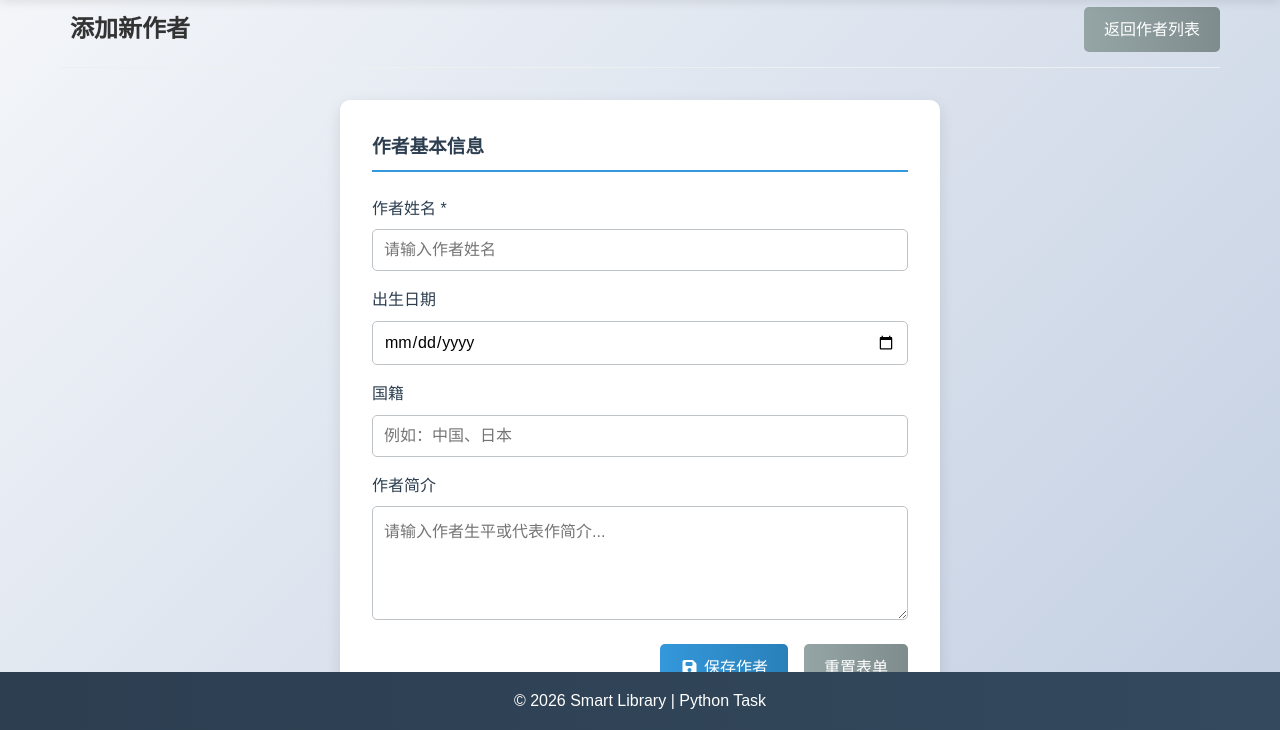
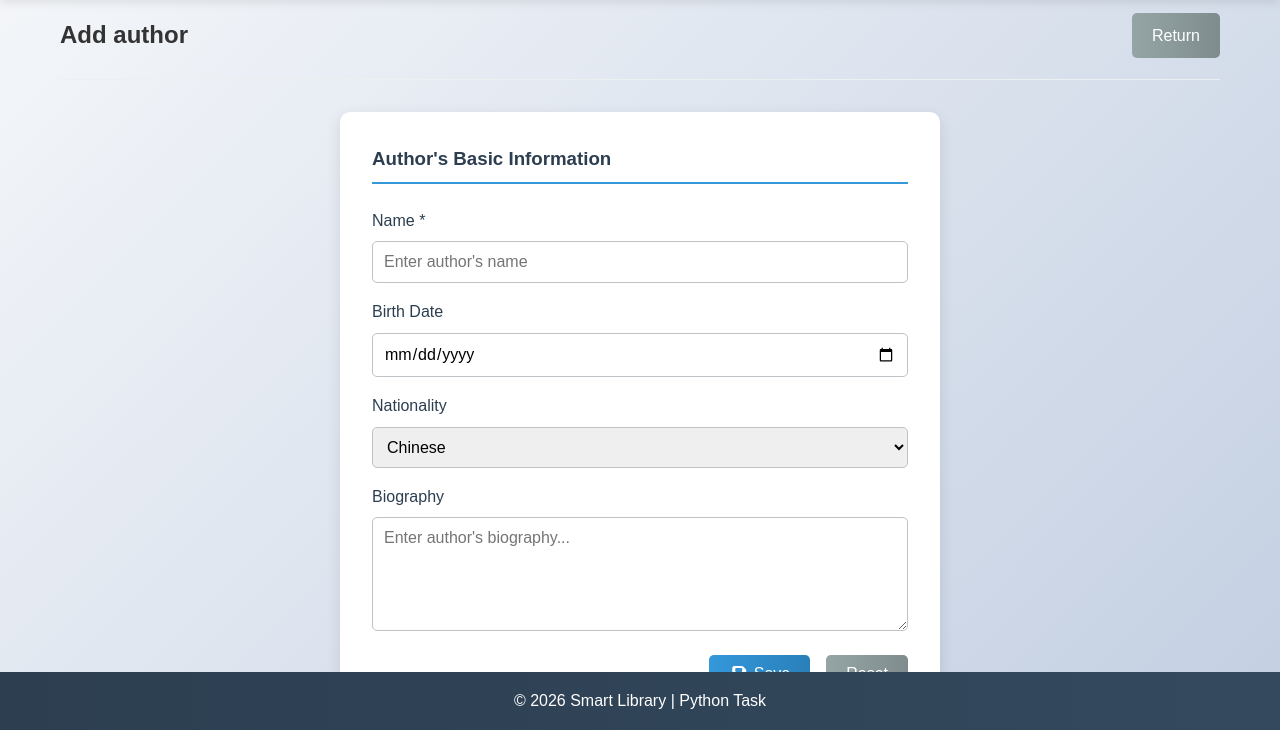
Before and after one commit to PURESUN-OYLY/pyhmk_db, a Flask app: page /add-author in a window 1280 px wide. Shown: the part 70-800 px from the top of the page. Run offline with Flask 3, Linux system fonts and the light colour scheme; some libraries are stand-ins or nearby versions.

Commit message:
Finish page Authors edit and add, add new toast

```diff
--- a/app.py
+++ b/app.py
@@ -118,7 +118,7 @@ def add_book():
     languages = Language.query.all()
 
     if request.method == 'POST':
-        # 表单验证
+        # Validate form data
         errors = []
         title = request.form['title'].strip()
         author_id = request.form['author_id']
@@ -143,7 +143,7 @@ def add_book():
                                    languages=languages,
                                    errors=errors)
 
-        # 创建书籍
+        # Create book instance
         try:
             book = Book(
                 title=title,
@@ -179,26 +179,26 @@ def add_book():
 
     return render_template('add_book.html', authors=authors, categories=categories, cover_types=cover_types, languages=languages)
 
-# 添加作者表单
+# add author form
 @app.route('/add-author', methods=['GET', 'POST'])
 def add_author():
     if request.method == 'POST':
         errors = []
         name = request.form['name'].strip()
         birth_date_str = request.form['birth_date']
-        country = request.form['country'].strip()
+        nationality_id = request.form['nationality_id'].strip()
         biography = request.form['biography'].strip()
 
         if not name:
-            errors.append('作者姓名不能为空')
+            errors.append('Author name cannot be empty')
 
-        # 处理日期格式转换
+        # Process birth date
         birth_date = None
         if birth_date_str:
             try:
                 birth_date = datetime.strptime(birth_date_str, '%Y-%m-%d').date()
             except ValueError:
-                errors.append('出生日期格式不正确')
+                errors.append('Invalid birth date format')
 
         if errors:
             return render_template('add_author.html', errors=errors)
@@ -207,25 +207,25 @@ def add_author():
             author = Author(
                 name=name,
                 birth_date=birth_date,
-                country=country,
+                nationality_id=nationality_id,
                 biography=biography
             )
             db.session.add(author)
             db.session.commit()
-            flash('作者添加成功！', 'success')
-            return redirect(url_for('index'))
+            flash('Author added successfully!', 'success')
+            return redirect(url_for('list_authors'))
+
         except Exception as e:
             db.session.rollback()
-            errors.append(f'添加失败：{str(e)}')
+            errors.append(f'Add author failed: {str(e)}')
             return render_template('add_author.html', errors=errors)
 
-    return render_template('add_author.html')
+    return render_template('add_author.html', nationalities=Language.query.all())
 
 # List authors page
 @app.route('/authors')
 def list_authors():
-    authors = Author.query.all()
-    return render_template('authors.html', authors=authors)
+    return render_template('authors.html', authors=Author.query.all())
 
 # Edit author page
 @app.route('/edit-author/<int:author_id>', methods=['GET', 'POST'])
@@ -234,22 +234,22 @@ def edit_author(author_id):
     if request.method == 'POST':
         author.name = request.form['name'].strip()
         birth_date_str = request.form['birth_date']
-        author.country = request.form['country'].strip()
+        author.nationality_id = int(request.form['nationality_id'].strip())
         author.biography = request.form['biography'].strip()
 
         if birth_date_str:
             try:
                 author.birth_date = datetime.strptime(birth_date_str, '%Y-%m-%d').date()
             except ValueError:
-                return render_template('edit_author.html', author=author, errors=['日期格式错误'])
+                return render_template('edit_author.html', author=author, errors=['Invalid birth date format'])
         else:
             author.birth_date = None
 
         db.session.commit()
-        flash('作者信息更新成功！', 'success')
+        flash('Author updated successfully!', 'success')
         return redirect(url_for('list_authors'))
 
-    return render_template('edit_author.html', author=author)
+    return render_template('edit_author.html', author=author, nationalities=Language.query.all())
 
 # Delete author page
 @app.route('/delete-author/<int:author_id>', methods=['GET', 'POST'])
--- a/templates/add_author.html
+++ b/templates/add_author.html
@@ -4,50 +4,44 @@
 
 {% block content %}
 <section class="page-header">
-    <h1 style="padding: 10px;">添加新作者</h1>
-    <a href="{{ url_for('list_authors') }}" class="btn btn-secondary">返回作者列表</a>
+    <h1 class="main_title">Add author</h1>
+    <a href="javascript:history.back()" class="btn btn-secondary">Return</a>
 </section>
-
-{% if errors %}
-<div class="alert alert-danger">
-    <ul>
-        {% for error in errors %}
-        <li>{{ error }}</li>
-        {% endfor %}
-    </ul>
-</div>
-{% endif %}
 
 <form method="POST" class="add-book-form" style="max-width: 600px; margin: 0 auto;">
     <div class="form-section">
-        <h3>作者基本信息</h3>
+        <h3>Author's Basic Information</h3>
 
         <div class="form-group">
-            <label for="name">作者姓名 *</label>
-            <input type="text" id="name" name="name" required placeholder="请输入作者姓名">
+            <label for="name">Name *</label>
+            <input type="text" id="name" name="name" required placeholder="Enter author's name">
         </div>
 
         <div class="form-group">
-            <label for="birth_date">出生日期</label>
+            <label for="birth_date">Birth Date</label>
             <input type="date" id="birth_date" name="birth_date">
         </div>
 
         <div class="form-group">
-            <label for="country">国籍</label>
-            <input type="text" id="country" name="country" placeholder="例如：中国、日本">
+            <label for="nationality_id">Nationality</label>
+            <select id="nationality_id" name="nationality_id" required>
+                {% for nationality in nationalities %}
+                <option value="{{ nationality.id }}">{{ nationality.name }}</option>
+                {% endfor %}
+            </select>
         </div>
 
         <div class="form-group">
-            <label for="biography">作者简介</label>
-            <textarea id="biography" name="biography" rows="5" placeholder="请输入作者生平或代表作简介..."></textarea>
+            <label for="biography">Biography</label>
+            <textarea id="biography" name="biography" rows="5" placeholder="Enter author's biography..."></textarea>
         </div>
     </div>
 
     <div class="form-actions">
         <button type="submit" class="btn btn-primary">
-            <i class="fas fa-save"></i> 保存作者
+            <i class="fas fa-save"></i> Save
         </button>
-        <button type="reset" class="btn btn-secondary">重置表单</button>
+        <button type="reset" class="btn btn-secondary">Reset</button>
     </div>
 </form>
 {% endblock %}
--- a/templates/add_book.html
+++ b/templates/add_book.html
@@ -111,7 +111,7 @@
         <button type="submit" class="btn btn-primary">
             <i class="fas fa-save"></i> Save book
         </button>
-        <button type="reset" class="btn btn-secondary">Reset form</button>
+        <button type="reset" class="btn btn-secondary">Reset</button>
     </div>
 </form>
 {% endblock %}
--- a/templates/base.html
+++ b/templates/base.html
@@ -7,7 +7,49 @@
     <title>{% block title %}Smart Library{% endblock %}</title>
     <link rel="stylesheet" href="{{ url_for('static', filename='css/style.css') }}">
     <link rel="stylesheet" href="https://cdnjs.cloudflare.com/ajax/libs/font-awesome/7.0.0/css/all.min.css">
+    <!-- New alert message -->
+    <script src="https://cdn.jsdelivr.net/npm/sweetalert2@11"></script>
+
 </head>
+
+{% with messages = get_flashed_messages(with_categories=true) %}
+{% if messages %}
+{% for category, message in messages %}
+<script>
+    // wait for DOM to load before showing the alert
+    document.addEventListener('DOMContentLoaded', function () {
+        Swal.fire({
+            title: 'Smart Library',
+            text: "{{ message }}",
+            icon: "{{ category }}",
+            confirmButtonText: 'OK'
+        });
+        // console.log(message);
+        // console.log(category);
+    });
+</script>
+{% endfor %}
+{% endif %}
+{% endwith %}
+
+{% if errors %}
+<script>
+    const Toast = Swal.mixin({
+        toast: true,
+        position: 'bottom-start',
+        showConfirmButton: true,
+        timer: 4000,
+        timerProgressBar: true,
+    });
+
+    Toast.fire({
+        icon: 'error',
+        title: "{{ errors[0] }}"
+    });
+    console.log(errors);
+    console.log(errors[0]);
+</script>
+{% endif %}
 
 <body>
     <nav class="navbar">
@@ -26,16 +68,6 @@
     </nav>
 
     <main class="container">
-        {% with messages = get_flashed_messages(with_categories=true) %}
-        {% if messages %}
-        {% for category, message in messages %}
-        <div class="alert alert-{{ category }}">
-            {{ message }}
-        </div>
-        {% endfor %}
-        {% endif %}
-        {% endwith %}
-
         {% block content %}{% endblock %}
     </main>
 
--- a/templates/categories.html
+++ b/templates/categories.html
@@ -1,9 +1,10 @@
 {% extends "base.html" %}
+
 {% block title %}分类管理 - 智慧图书馆{% endblock %}
 
 {% block content %}
 <section class="page-header">
-    <h1>书籍分类列表</h1>
+    <h1 class="main_title">书籍分类列表</h1>
     <a href="{{ url_for('add_category') }}" class="btn btn-primary"><i class="fas fa-plus"></i> 添加新分类</a>
 </section>
 
```
Also changed, not shown: templates/edit_author.html (+22 -8 lines), instance/library.db.
